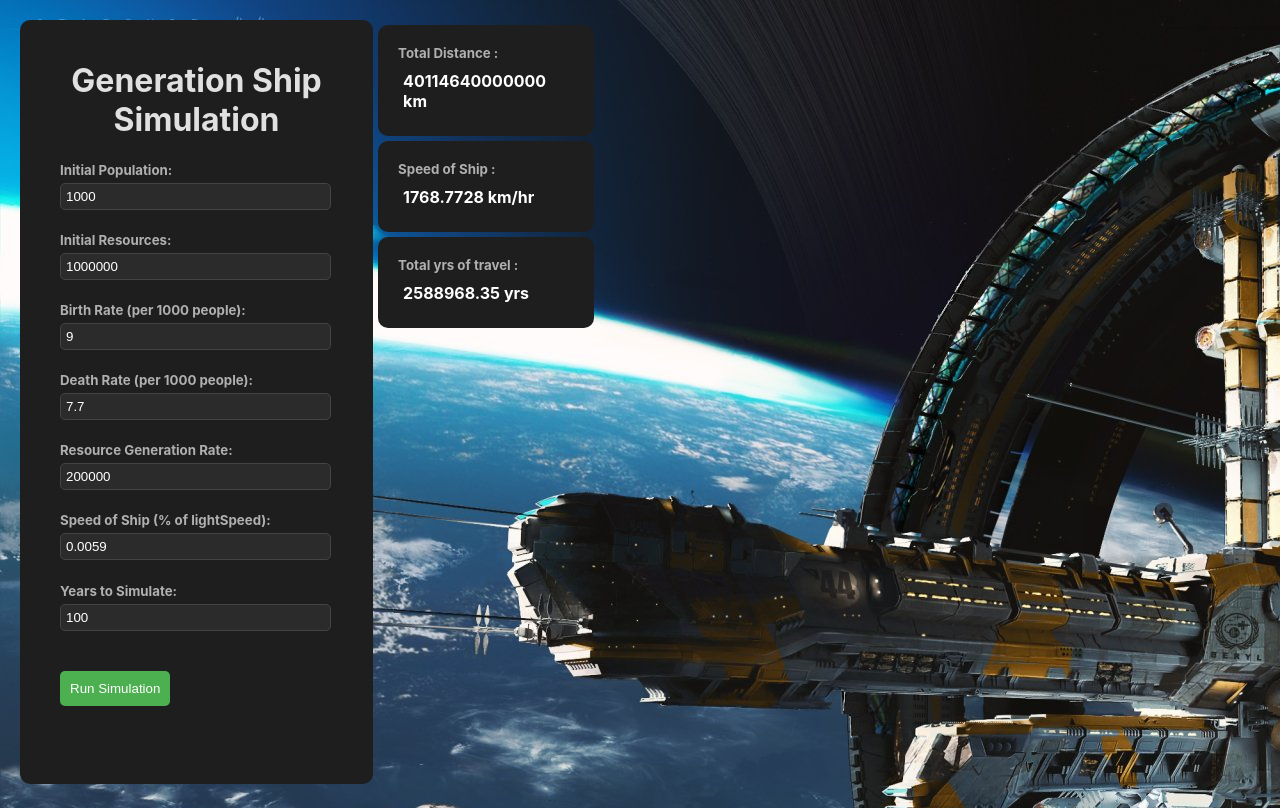
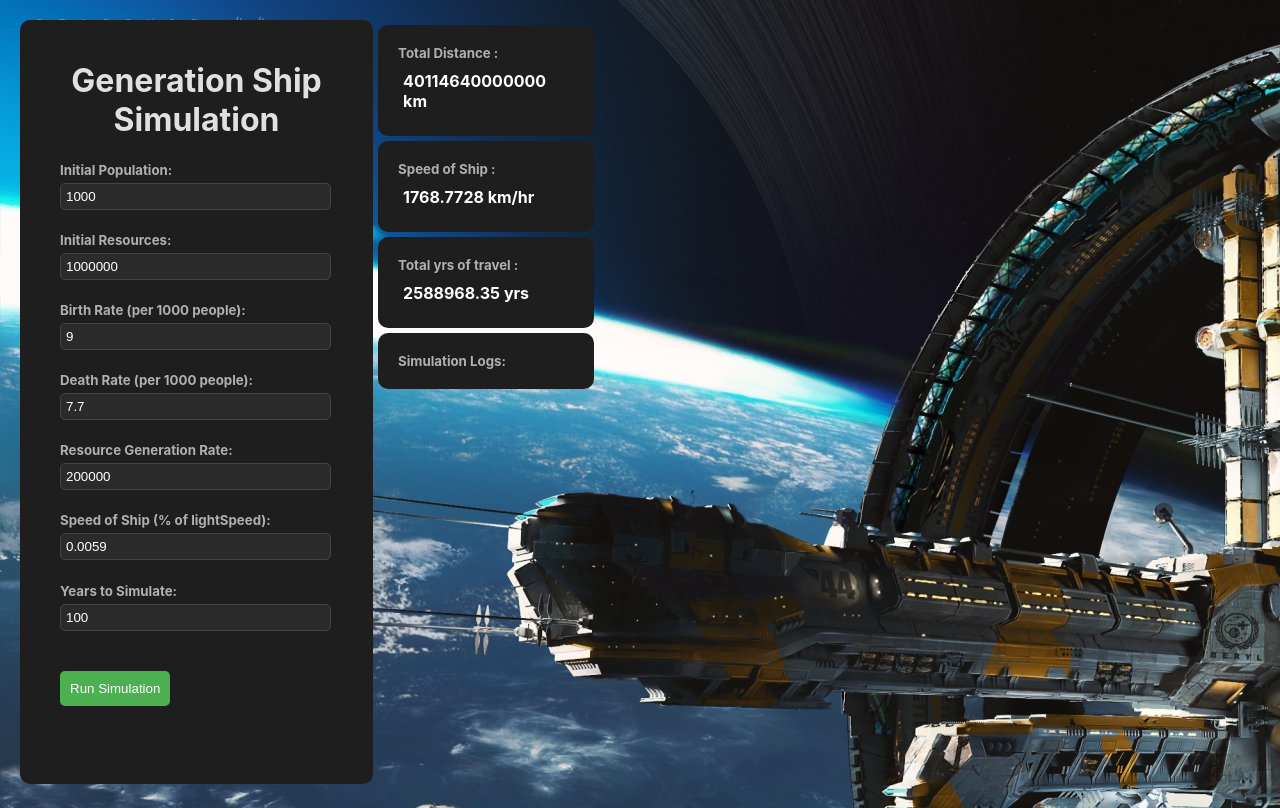
Before and after one commit to orajwade19/generation-ship-simulation, a React (Create React App) app in the folder frontend/: page / in a window 1280 px wide. Built offline with nearby package versions, Linux system fonts and the light colour scheme.

Commit message:
Better logs

```diff
--- a/frontend/src/components/Simulation.jsx
+++ b/frontend/src/components/Simulation.jsx
@@ -21,6 +21,8 @@ const Simulation = () => {
     const DISTANCE_TO_PROXIMA_CENTAURI = 4.24 * 9.461e12;
     const [formData, setFormData] = useState(inputs);
     const [simulationData, setSimulationData] = useState([]);
+    const [simulationLogs, setSimulationLogs] = useState([]);
+
 
     const handleChange = (e, key) => {
         const updatedData = { ...formData };
@@ -55,6 +57,9 @@ const Simulation = () => {
             .then((response) => response.json())
             .then((data) => {
                 setSimulationData(data);
+                const latestYearLogs = data[data.length - 1].log || [];
+                setSimulationLogs(latestYearLogs);
+                console.log('Simulation data:', data);
             })
             .catch((error) => console.error('Simulation error:', error));
     };
@@ -211,6 +216,7 @@ const Simulation = () => {
                     </form>
                 </div>
 
+
                 <div>
                     <div style={{margin:5, padding: 15, backgroundColor: '#1e1e1e', borderRadius: 10}}>
                         <h5 style={{color: '#B0B0B0', margin:5}}>Total Distance :</h5>
@@ -226,6 +232,25 @@ const Simulation = () => {
                             (formData['lightspeed_fraction']['value'] * 299792 * 24 * 365)).toFixed(2)}{' '}
                             yrs</h4>
                     </div>
+                    <div style={{
+    margin: 5,
+    padding: 15,
+    backgroundColor: '#1e1e1e',
+    borderRadius: 10,
+    maxHeight: '200px',
+    overflowY: 'auto'
+}}>
+    <h5 style={{color: '#B0B0B0', margin: 5}}>Simulation Logs:</h5>
+    {simulationLogs.map((log, index) => (
+        <div key={index} style={{
+            color: '#FFFFFF',
+            padding: '5px',
+            borderBottom: '1px solid #333'
+        }}>
+            {log}
+        </div>
+    ))}
+</div>
                 </div>
 
                 <div style={{width: '52vw', marginLeft: 10, color: '#E0E0E0'}}>
```
Also changed, not shown: 1 other file (tests, documents, lock files or other folders).
